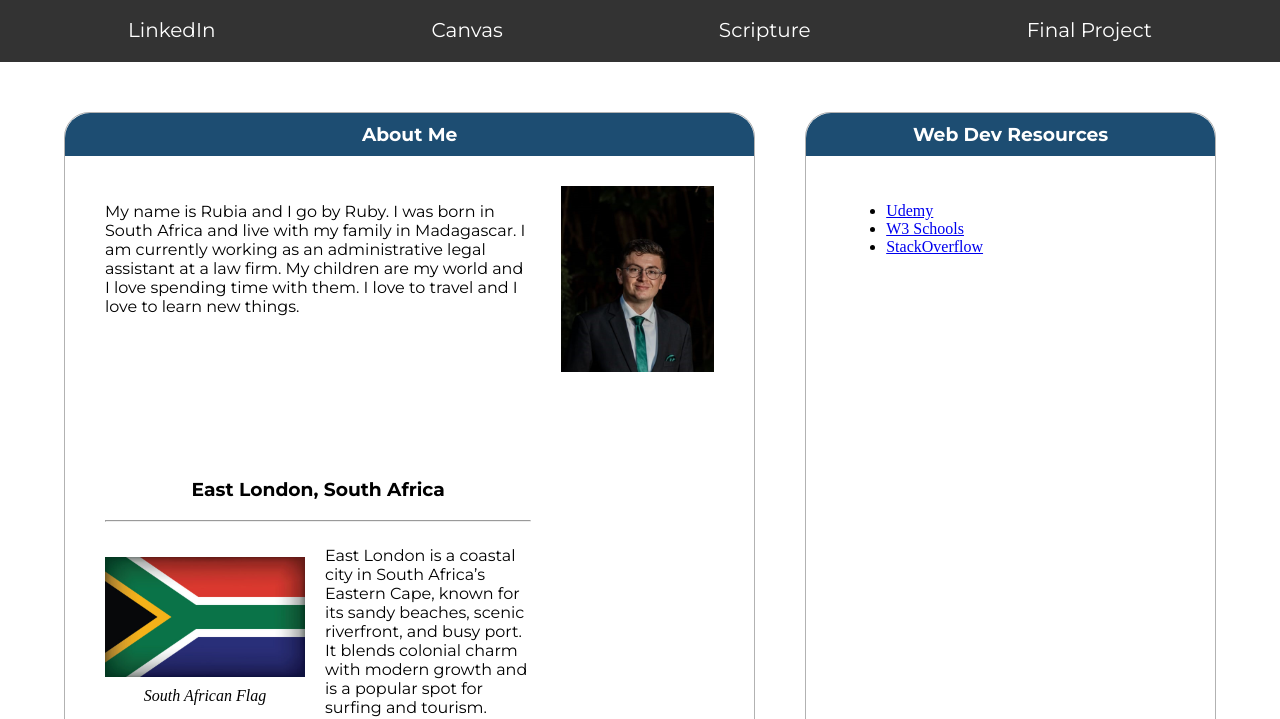
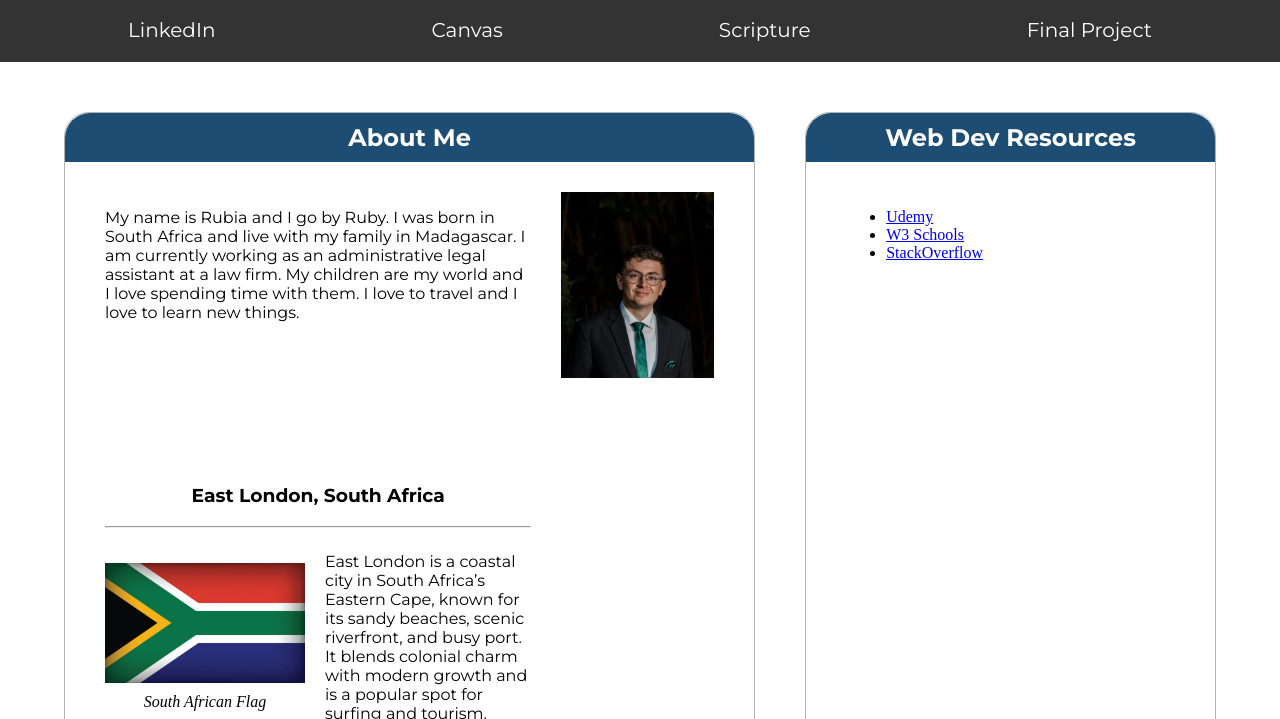
Before and after one commit to kentonbeech/wdd131, a plain HTML site: page index.html in a window 1280 px wide. Shown: the part 81-800 px from the top of the page. Drawn offline with Linux system fonts and the light colour scheme.

Commit message:
Updated h3 tags to h2.

```diff
--- a/index.html
+++ b/index.html
@@ -51,7 +51,7 @@
 				<div id="GridContainer">
 					<div id="Card-1" class="cards">
 						<div class="card-heading">
-							<h3>About Me</h3>
+							<h2>About Me</h2>
 						</div>
 
 						<div class="card-content">
@@ -92,7 +92,7 @@
 
 					<div id="Card-2" class="cards">
 						<div class="card-heading">
-							<h3>Web Dev Resources</h3>
+							<h2>Web Dev Resources</h2>
 						</div>
 
 						<div class="card-content">
--- a/styles/base.css
+++ b/styles/base.css
@@ -142,7 +142,7 @@ p {
 	border-top-right-radius: 25px;
 }
 
-.card-heading h3 {
+.card-heading h2 {
 	text-align: center;
 	color: #fff;
 	margin: 0;
```
